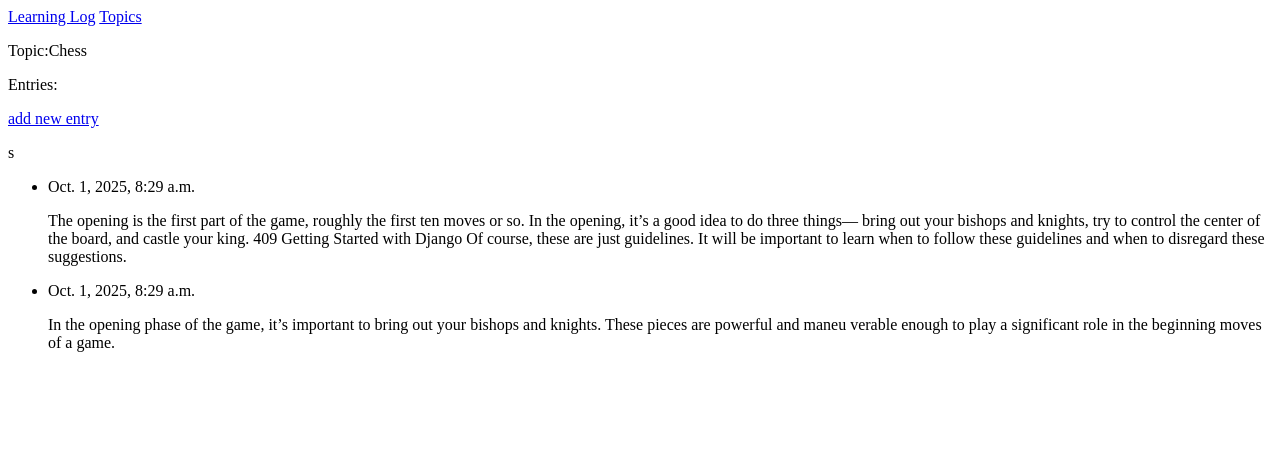
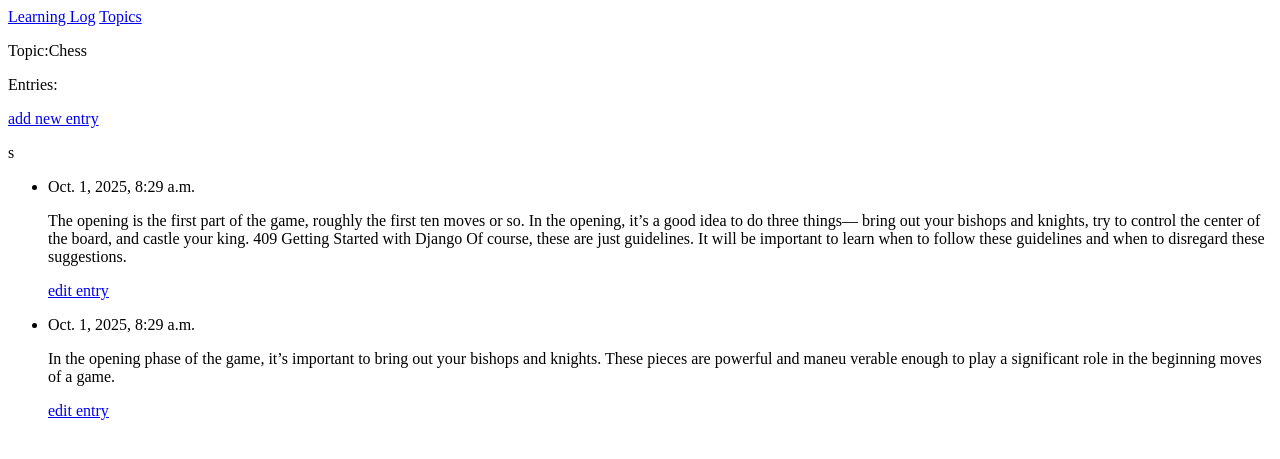
Before and after one commit to bereket-tesAye/learning_logs, a Django app: page /topics/1 in a window 1280 px wide. Shown: the top 459 px of the page. Run offline with Django 5.2, Linux system fonts and the light colour scheme; data comes from the database, SQL or seed files in the repository; both versions use the stored data as it was after the commit.

Commit message:
edit entry feature added

```diff
--- a/learning_logs/templates/learning_logs/topic.html
+++ b/learning_logs/templates/learning_logs/topic.html
@@ -10,6 +10,9 @@
     <li>
         <p>{{ entry.date_added}}</p>
         <p>{{entry.text|linebreaks}}</p>
+        <p>
+            <a href="{% url 'learning_logs:edit_entry' entry.id %}">edit entry</a>
+        </p>
 
     </li>
     {% empty %}
--- a/learning_logs/urls.py
+++ b/learning_logs/urls.py
@@ -9,4 +9,5 @@ urlpatterns = [
     path('topics/<int:topic_id>', views.topic, name = 'topic'),
     path('new_topic', views.new_topic, name = 'new_topic'),
     path('new_entry/<int:topic_id>/', views.new_entry, name = 'new_entry'),
+    path('edit_entry/<int:entry_id>/', views.edit_entry, name = 'edit_entry')
 ]
--- a/learning_logs/views.py
+++ b/learning_logs/views.py
@@ -5,7 +5,7 @@ from .forms import TopicForm
 from .forms import EntryForm
 
 from django.shortcuts import render
-from .models import Topic
+from .models import Topic, Entry
 
 # Create your views here.
 def index(request):
@@ -48,3 +48,18 @@ def new_entry(request, topic_id):
                                         args=[topic_id]))
     context = {'topic': topic, 'form': form}
     return render(request, 'learning_logs/new_entry.html', context)
+
+def edit_entry(request, entry_id):
+    entry = Entry.objects.get(id = entry_id)
+    topic = entry.topic
+
+    if request.method != 'POST':
+        form = EntryForm(instance=entry)
+    else:
+        form = EntryForm(instance = entry, data = request.POST)
+        if form.is_valid():
+            form.save()
+            return HttpResponseRedirect(reverse('learning_logs:topic', args = [topic.id]))
+
+    context = {'entry':entry, 'topic': topic, 'form':form }
+    return render(request, 'learning_logs/edit_entry.html', context)
```
Also changed, not shown: learning_logs/templates/learning_logs/edit_entry.html (added, +12 -0 lines), db.sqlite3.
